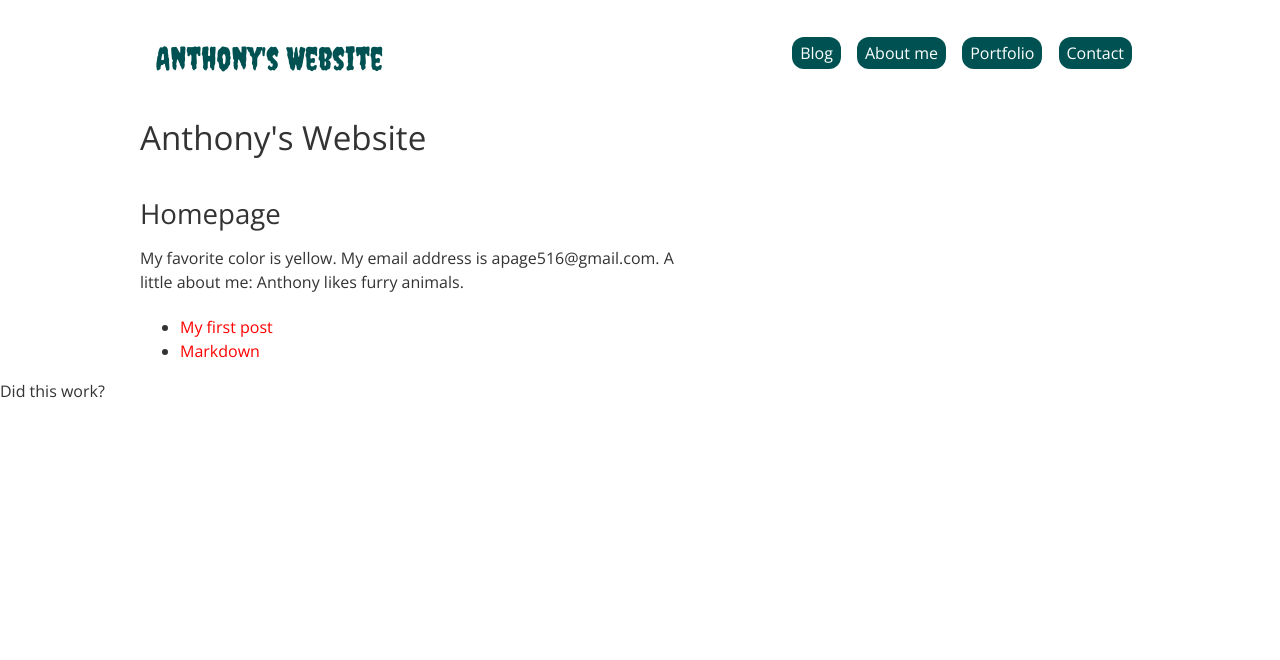
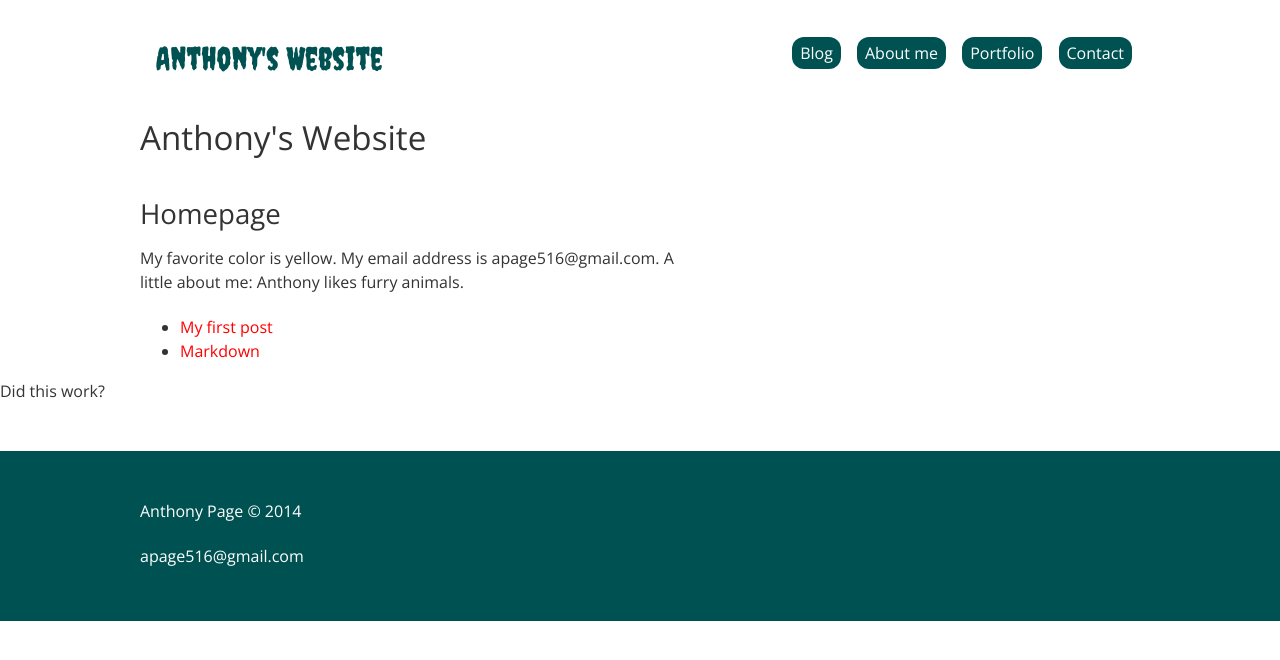
Before and after one commit to theanthonypage/theanthonypage.github.io, a Jekyll site: the page built from index.html, in a window 1280 px wide. Shown: the top 660 px of the page. Built offline with Jekyll 4.4.1, drawn with Linux system fonts in a browser that asks for light colours.

Commit message:
added footer content to footer include

```diff
--- a/_includes/footer.html
+++ b/_includes/footer.html
@@ -1,2 +1,9 @@
+ <footer class="site-footer">
+    <div class="container">
+            <p>Anthony Page &copy; 2014</p>
+            <p>{{site.email}}</p>
+     </div> <!-- / container -->
+ </footer>
+
 </body>
 </html>
```
